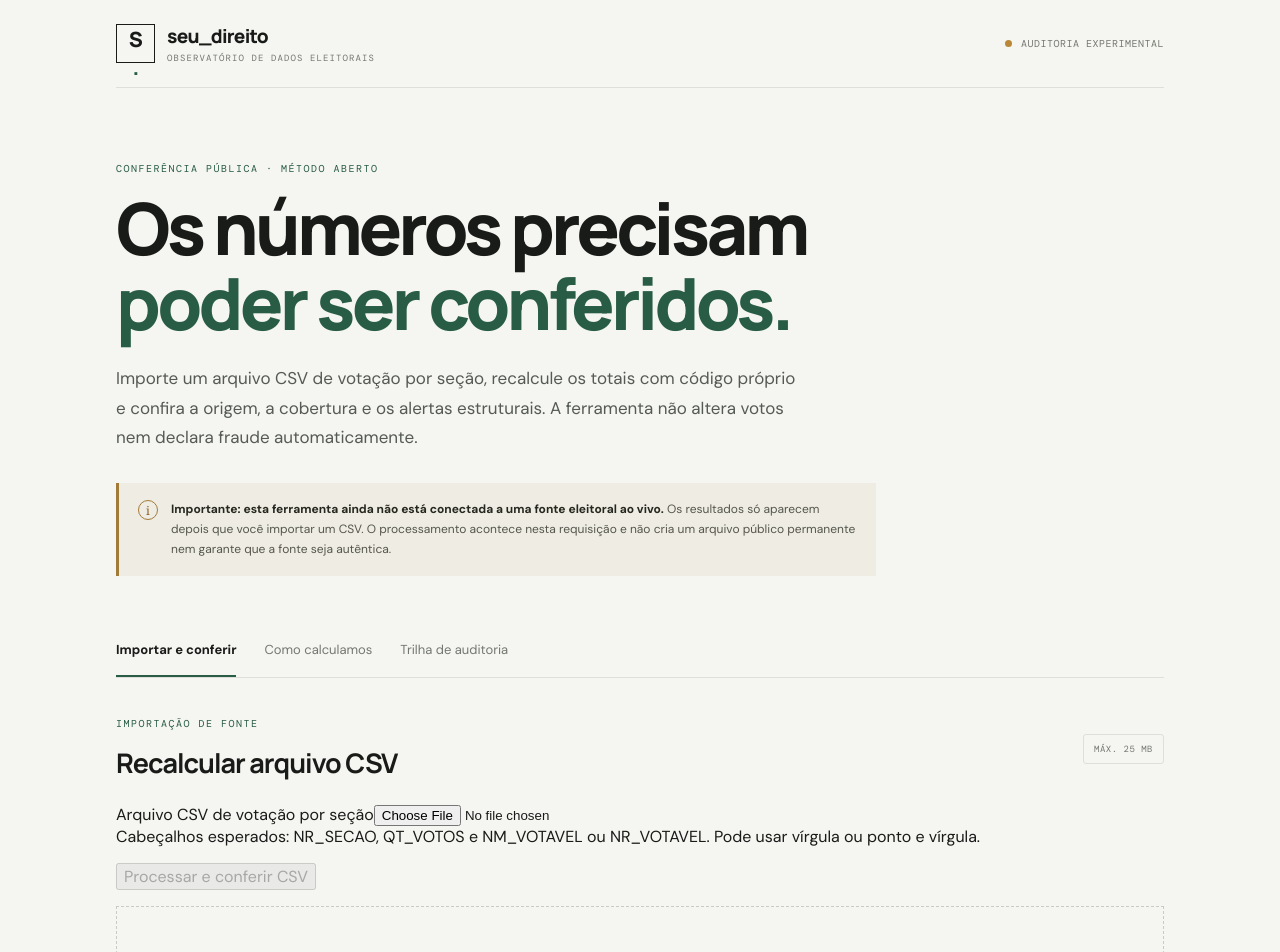
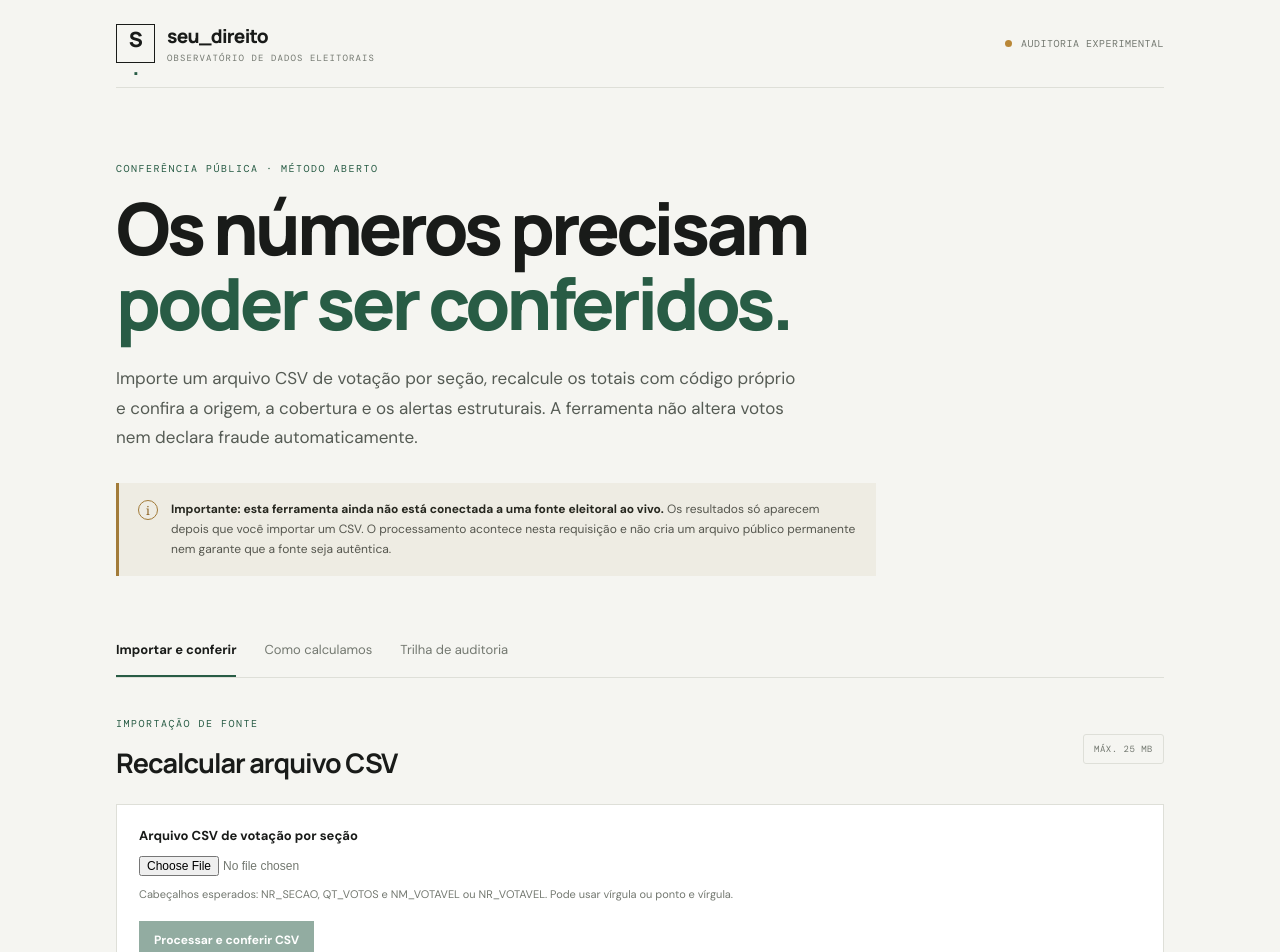
Before and after one commit to alexandrefragaa/seu_direito, a Next.js app: page / in a window 1280 px wide. Shown: the top 952 px of the page. Built offline with nearby package versions, Linux system fonts and the light colour scheme.

Commit message:
Style CSV audit and results interface

```diff
--- a/app/globals.css
+++ b/app/globals.css
@@ -54,3 +54,28 @@ h2{font:700 27px/1.25 Manrope,sans-serif;letter-spacing:-1px;margin:0}
 .principles li span{color:var(--green);font-weight:700}
 footer{display:flex;justify-content:space-between;gap:15px;padding:24px 0 31px;color:var(--muted);font:9px 'DM Mono',monospace;letter-spacing:.5px}
 @media(max-width:760px){.shell{padding:0 20px}.topbar{height:76px}.status{font-size:8px}.intro{padding:52px 0 35px}h1{letter-spacing:-2.3px}.lead{font-size:15px}.stats{grid-template-columns:repeat(2,minmax(0,1fr))}.stat{padding:15px;min-height:115px}.section-heading{align-items:flex-start;flex-direction:column}.principles{grid-template-columns:1fr;gap:24px}.audit-grid{grid-template-columns:1fr}.tabs{gap:20px}footer{flex-direction:column;line-height:1.6}}
+
+.upload-panel{background:var(--paper);border:1px solid var(--line);padding:22px;margin:18px 0 20px}
+.file-label{display:block;font-size:13px;font-weight:700;margin-bottom:12px}
+input[type=file]{display:block;width:100%;font-size:12px;color:var(--muted);margin-bottom:10px}
+.helper{font-size:11px;color:var(--muted);line-height:1.6;margin:0 0 17px}
+.primary,.copy{border:0;background:var(--green);color:white;padding:11px 15px;font-size:12px;font-weight:700;cursor:pointer}
+.primary:disabled{opacity:.5;cursor:not-allowed}.error{color:#9a312b;font-size:12px;margin:13px 0 0}
+.result-meta{display:grid;grid-template-columns:repeat(4,minmax(0,1fr));gap:10px;margin:22px 0 14px}
+.result-meta>div{border:1px solid var(--line);background:#fff;padding:14px;min-width:0}
+.result-meta span,.audit-hash span{display:block;color:var(--muted);font-size:10px;margin-bottom:9px}
+.result-meta strong{font:600 12px Manrope,sans-serif;overflow-wrap:anywhere}
+.results-heading{margin-top:32px}
+.search-input{width:100%;border:1px solid var(--line);background:white;padding:12px;font:12px 'DM Sans',sans-serif;margin-bottom:12px}
+.table-wrap{overflow:auto;border:1px solid var(--line);background:white;max-height:420px}
+table{border-collapse:collapse;width:100%;font-size:12px}
+th,td{text-align:left;padding:12px 14px;border-bottom:1px solid var(--line)}
+th{background:#eeeee8;font:10px 'DM Mono',monospace;text-transform:uppercase;letter-spacing:.4px;position:sticky;top:0}
+td:last-child,th:last-child{text-align:right;font-variant-numeric:tabular-nums}
+.audit-hash{margin-top:15px;padding:17px;background:#eeece3;display:grid;gap:8px}
+.audit-hash code{font:10px 'DM Mono',monospace;overflow-wrap:anywhere;line-height:1.6}
+.copy{justify-self:start;padding:8px 10px;font-size:10px}
+.warnings{border:1px solid #d9c9a6;background:#f7f2e7;padding:18px;margin-top:16px}
+.warnings h3{font:700 14px Manrope,sans-serif;margin:0 0 10px}
+.warnings ul{margin:0;padding-left:18px}.warnings li,.warnings p{font-size:11px;line-height:1.7;margin-bottom:6px;color:#5c513e}
+@media(max-width:760px){.result-meta{grid-template-columns:repeat(2,minmax(0,1fr))}.upload-panel{padding:16px}.audit-hash{padding:13px}}
```
